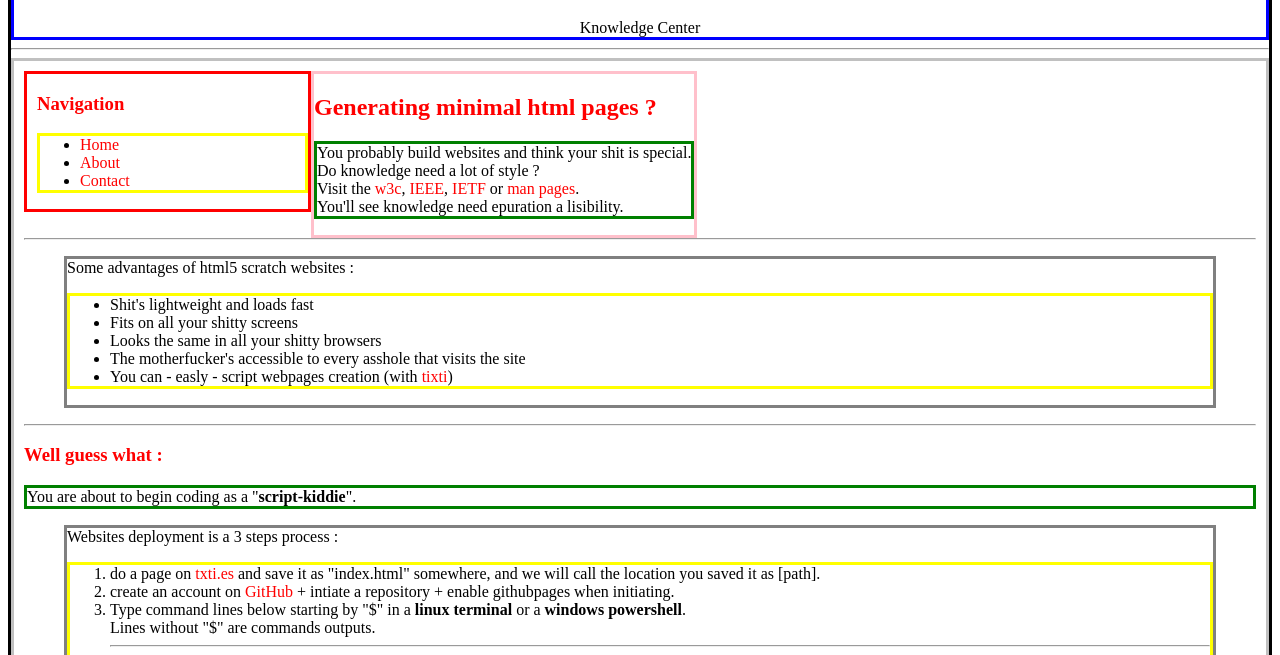
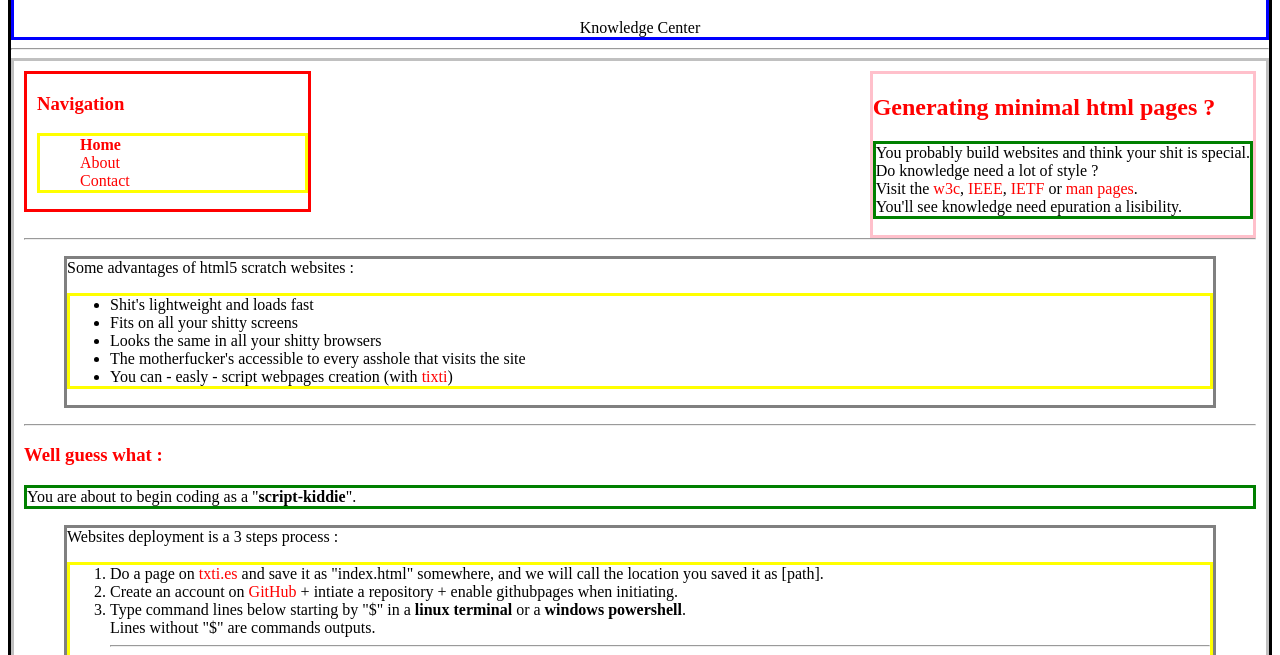
Before and after one commit to HailHide/BMFW, a plain HTML site: page index.html in a window 1280 px wide. Shown: the part 75-730 px from the top of the page. Drawn offline with Linux system fonts and the light colour scheme.

Commit message:
ortophraphical fixes

```diff
--- a/base.css
+++ b/base.css
@@ -13,6 +13,7 @@ p {
 
 ul, ol {
 	border: solid yellow;
+	text-align: left;
 }
 
 blockquote {
@@ -43,9 +44,8 @@ a {
 
 #intro {
 	border: solid pink;
-	float: left;
+	float: right;
 	width: auto;
-	align-content: left;
 }
 
 #nav {
@@ -54,6 +54,14 @@ a {
 	border: solid red;
 	text-align: left;
 	width: 22%;
+}
+
+#nav .selected {
+	font-weight: bold;
+}
+
+#nav ul {
+	list-style-type: none;
 }
 
 #main {
--- a/index.html
+++ b/index.html
@@ -32,7 +32,7 @@
     		<h3>Navigation</h3>
     		<ul>
     			<li><a class="selected" href="index.html">Home</a></li>
-    			<li><a class="selected" href="www/about/about.html">About</a></li>
+    			<li><a href="www/about/about.html">About</a></li>
     			<li><a href="mailto:hailhide@gmail.com">Contact</a></li>
     		</ul>
     	</div>
@@ -64,8 +64,8 @@
     <p>You are about to begin coding as a "<strong>script-kiddie</strong>".<br />
     <figure><figcaption>Websites deployment is a 3 steps process :</figcaption>
     <ol>
-       	<li>do a page on <a href="https://txti.es">txti.es</a> and save it as "index.html" somewhere, and we will call the location you saved it as [path].</li>
-       	<li>create an account on <a href="https://github.com/">GitHub</a> + intiate a repository + enable githubpages when initiating.</li>
+       	<li>Do a page on <a href="https://txti.es">txti.es</a> and save it as "index.html" somewhere, and we will call the location you saved it as [path].</li>
+       	<li>Create an account on <a href="https://github.com/">GitHub</a> + intiate a repository + enable githubpages when initiating.</li>
        	<li>Type command lines below starting by "$" in a <strong>linux terminal</strong> or a <strong>windows powershell</strong>.<br />
        	Lines without "$" are commands outputs.<br />
 
```
